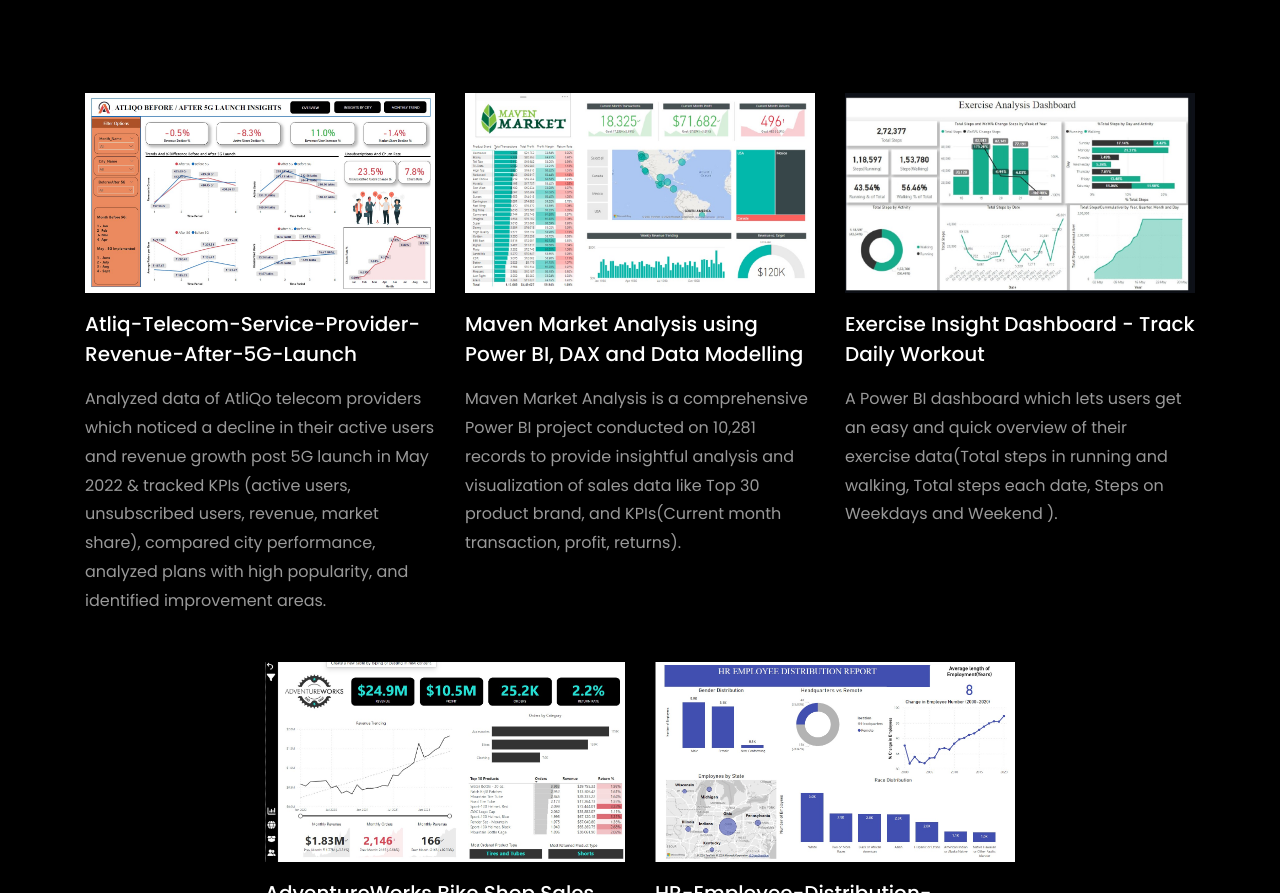
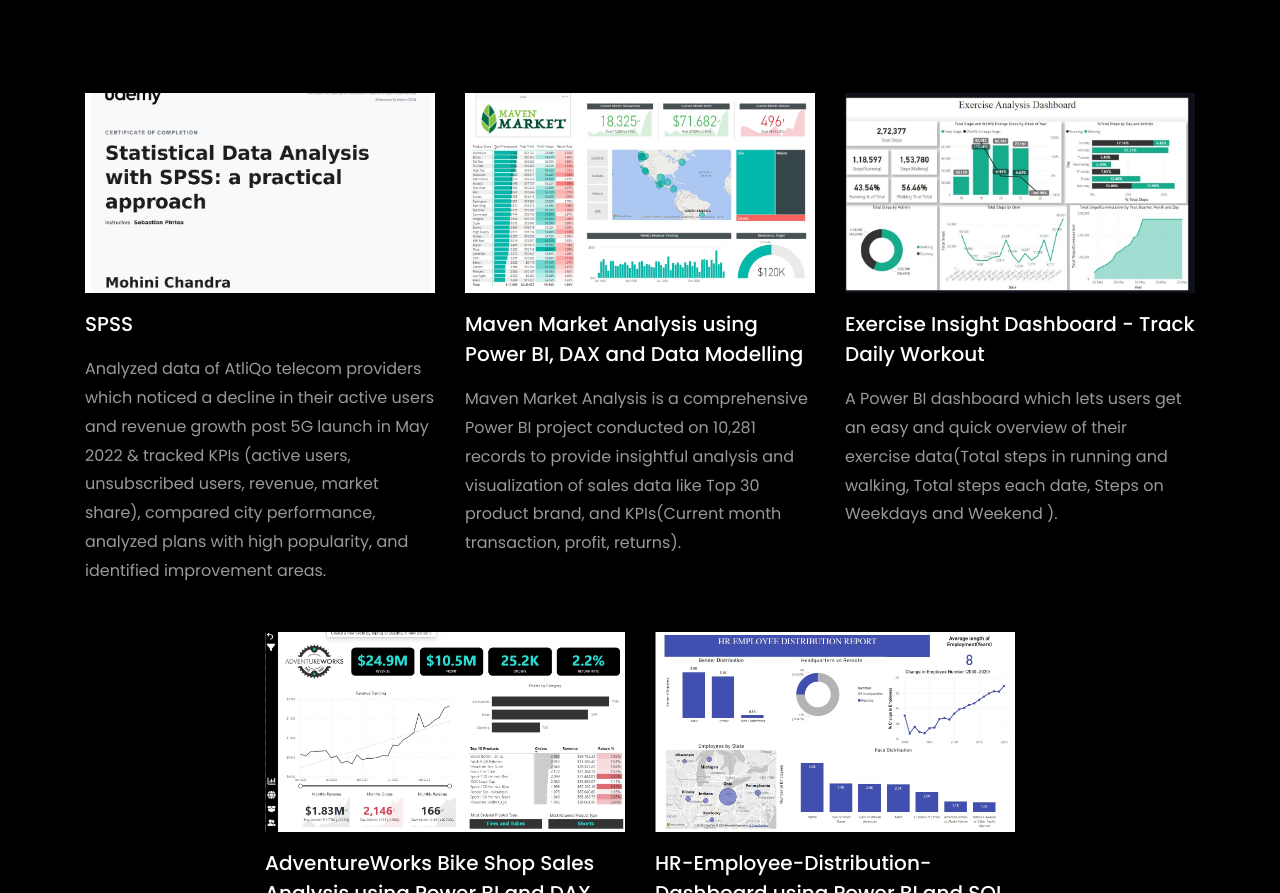
Before and after one commit to mohinichandra/mohinichandra.github.io, a plain HTML site: page index.html in a window 1280 px wide. Shown: the part 4196-5089 px from the top of the page. Drawn offline with Linux system fonts and the light colour scheme; files whose address does not match are found by name.

Commit message:
Update index.html

```diff
--- a/index.html
+++ b/index.html
@@ -421,6 +421,7 @@
 		 </div>
 	  </div>
     </section>
+
 <section class="ftco-section" id="certification-section">
       <div class="container">
         <div class="row justify-content-center mb-5 pb-5">
@@ -433,11 +434,11 @@
         <div class="row d-flex">
           <div class="col-md-4 d-flex ftco-animate">
           	<div class="blog-entry justify-content-end">
-              <a href="https://github.com/mohinichandra/Atliq-Telecom-Service-Provider-Revenue-After-5G-Launch" class="block-20 zoom-effect" style="background-image: url('images/Dash_Overview.jpg'); height: 200px;">
+              <a href="https://github.com/mohinichandra/Atliq-Telecom-Service-Provider-Revenue-After-5G-Launch" class="block-20 zoom-effect" style="background-image: url('images/SPSS.jpg'); height: 200px;">
               </a>
               <div class="text mt-3 float-right d-block">
 
-                <h3 class="heading"><a href="https://github.com/mohinichandra/AdventureWorks-Bike-Shop-Sales-Analysis">Atliq-Telecom-Service-Provider-Revenue-After-5G-Launch</a></h3>
+                <h3 class="heading"><a href="https://github.com/mohinichandra/AdventureWorks-Bike-Shop-Sales-Analysis">SPSS</a></h3>
                 <p>Analyzed data of AtliQo telecom providers which noticed a decline in their active users and revenue growth post 5G launch in May 2022
 					& tracked KPIs (active users, unsubscribed users, revenue, market share), compared
 					city performance, analyzed plans with high popularity, and identified improvement areas.</p>
```
